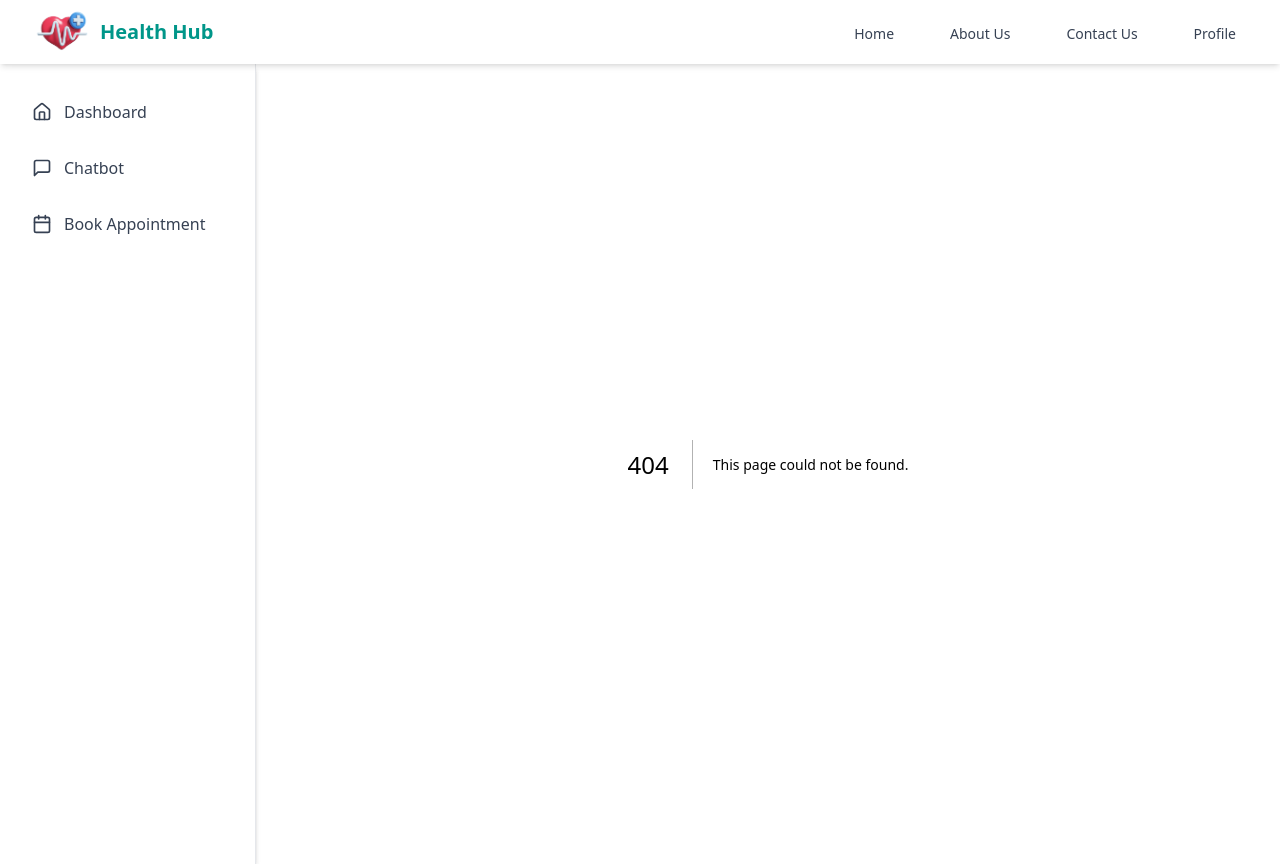
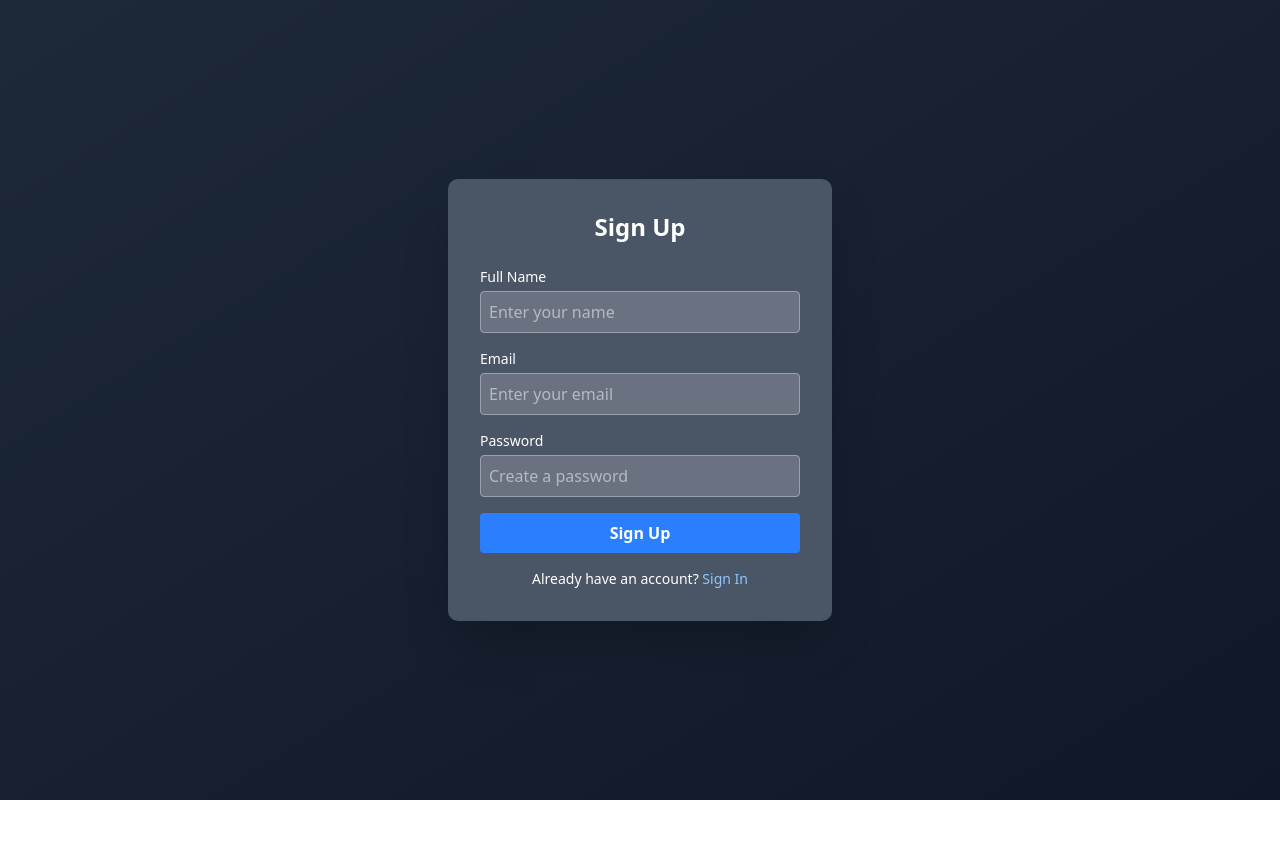
Before and after one commit to Nitish151/Brogrammers_AB2_03, a Next.js app in the folder my-app/: page /signup in a window 1280 px wide. Before the commit this address had no page. After the commit the page ends 800 px from the top, so only its background shows below. Built offline with nearby package versions, Linux system fonts and the light colour scheme.

Commit message:
SignIn and SignUp page Done

```diff
--- /dev/null
+++ b/my-app/Components/RootLayoutClient.jsx
@@ -0,0 +1,35 @@
+"use client"; // This file can use hooks like usePathname
+
+import { usePathname } from "next/navigation";
+import Navbar from "@/Components/Navbar/Navbar";
+import Sidebar from "@/Components/Sidebar/Sidebar";
+
+export default function RootLayoutClient({ children }) {
+  const pathname = usePathname();
+  const isAuthPage = pathname === "/signin" || pathname === "/signup"; // Hide Navbar & Sidebar on auth pages
+
+  return (
+    <div>
+      {/* Show Navbar only on non-auth pages */}
+      {!isAuthPage && (
+        <div className="fixed top-0 left-0 w-full z-50">
+          <Navbar />
+        </div>
+      )}
+
+      <div className="flex">
+        {/* Show Sidebar only on non-auth pages */}
+        {!isAuthPage && (
+          <div className="fixed top-0 left-0 w-64 h-full bg-gray-100 shadow-md">
+            <Sidebar />
+          </div>
+        )}
+
+        {/* Main Content - Adjust margin for sidebar */}
+        <div className={`${!isAuthPage ? "ml-64 pt-16" : "w-full"}`}>
+          {children}
+        </div>
+      </div>
+    </div>
+  );
+}
--- a/my-app/app/layout.js
+++ b/my-app/app/layout.js
@@ -1,6 +1,5 @@
 import { Geist, Geist_Mono } from "next/font/google";
-import Navbar from "@/Components/Navbar/Navbar";
-import Sidebar from "@/Components/Sidebar/Sidebar";
+import RootLayoutClient from "@/Components/RootLayoutClient"; // Move UI logic to a new file
 import "./globals.css";
 
 const geistSans = Geist({
@@ -22,22 +21,7 @@ export default function RootLayout({ children }) {
   return (
     <html lang="en">
       <body className={`${geistSans.variable} ${geistMono.variable} antialiased`}>
-        {/* Navbar - Fixed at the top */}
-        <div className="fixed top-0 left-0 w-full z-50">
-          <Navbar />
-        </div>
-
-        <div className="flex">
-          {/* Sidebar - Fixed on the left */}
-          <div className="fixed top-16 left-0 w-64 h-full bg-gray-100 shadow-md">
-            <Sidebar />
-          </div>
-
-          {/* Main Content - Adjust margin for sidebar */}
-          <div className="flex-1 ml-64 pt-16">
-            {children}
-          </div>
-        </div>
+        <RootLayoutClient>{children}</RootLayoutClient>
       </body>
     </html>
   );
--- /dev/null
+++ b/my-app/app/signin/page.jsx
@@ -0,0 +1,77 @@
+"use client";
+
+import React, { useState } from "react";
+
+function SignIn() {
+  const [email, setEmail] = useState("");
+  const [password, setPassword] = useState("");
+
+  const handleSubmit = (e) => {
+    e.preventDefault();
+    console.log({ email, password });
+  };
+
+  return (
+    <div className="min-h-screen flex items-center justify-center bg-gradient-to-br from-gray-800 to-gray-900 text-white">
+      <div className="bg-gray-600 p-8 rounded-lg shadow-2xl w-96">
+        <h2 className="text-2xl font-bold text-center mb-6">Sign In</h2>
+        <form onSubmit={handleSubmit} className="space-y-4">
+          {/* Email Input */}
+          <div>
+            <label className="block text-sm font-medium">Email</label>
+            <input
+              type="email"
+              placeholder="Enter your email"
+              className="w-full p-2 mt-1 bg-gray-500 border border-gray-400 rounded focus:outline-none focus:ring-2 focus:ring-blue-500 transition-all duration-200 hover:bg-gray-400"
+              value={email}
+              onChange={(e) => setEmail(e.target.value)}
+              required
+            />
+          </div>
+
+          {/* Password Input */}
+          <div>
+            <label className="block text-sm font-medium">Password</label>
+            <input
+              type="password"
+              placeholder="Enter your password"
+              className="w-full p-2 mt-1 bg-gray-500 border border-gray-400 rounded focus:outline-none focus:ring-2 focus:ring-blue-500 transition-all duration-200 hover:bg-gray-400"
+              value={password}
+              onChange={(e) => setPassword(e.target.value)}
+              required
+            />
+          </div>
+
+          {/* Remember Me & Forgot Password */}
+          <div className="flex justify-between items-center text-sm">
+            <label className="flex items-center">
+              <input type="checkbox" className="mr-2" />
+              Remember me
+            </label>
+            <a href="#" className="text-blue-300 hover:underline">
+              Forgot password?
+            </a>
+          </div>
+
+          {/* Submit Button */}
+          <button
+            type="submit"
+            className="w-full bg-blue-500 hover:bg-blue-600 p-2 rounded font-semibold transition-all duration-200"
+          >
+            Sign In
+          </button>
+        </form>
+
+        {/* Sign Up Link */}
+        <p className="mt-4 text-center text-sm">
+          Don't have an account?{" "}
+          <a href="signup" className="text-blue-300 hover:underline">
+            Sign Up
+          </a>
+        </p>
+      </div>
+    </div>
+  );
+}
+
+export default SignIn;
--- /dev/null
+++ b/my-app/app/signup/page.jsx
@@ -0,0 +1,80 @@
+"use client";
+
+import React, { useState } from "react";
+
+function SignUp() {
+  const [name, setName] = useState("");
+  const [email, setEmail] = useState("");
+  const [password, setPassword] = useState("");
+
+  const handleSubmit = (e) => {
+    e.preventDefault();
+    console.log({ name, email, password });
+  };
+
+  return (
+    <div className="min-h-screen flex items-center justify-center bg-gradient-to-br from-gray-800 to-gray-900 text-white">
+      <div className="bg-gray-600 p-8 rounded-lg shadow-2xl w-96">
+        <h2 className="text-2xl font-bold text-center mb-6">Sign Up</h2>
+        <form onSubmit={handleSubmit} className="space-y-4">
+          {/* Name Input */}
+          <div>
+            <label className="block text-sm font-medium">Full Name</label>
+            <input
+              type="text"
+              placeholder="Enter your name"
+              className="w-full p-2 mt-1 bg-gray-500 border border-gray-400 rounded focus:outline-none focus:ring-2 focus:ring-blue-500 transition-all duration-200 hover:bg-gray-400"
+              value={name}
+              onChange={(e) => setName(e.target.value)}
+              required
+            />
+          </div>
+
+          {/* Email Input */}
+          <div>
+            <label className="block text-sm font-medium">Email</label>
+            <input
+              type="email"
+              placeholder="Enter your email"
+              className="w-full p-2 mt-1 bg-gray-500 border border-gray-400 rounded focus:outline-none focus:ring-2 focus:ring-blue-500 transition-all duration-200 hover:bg-gray-400"
+              value={email}
+              onChange={(e) => setEmail(e.target.value)}
+              required
+            />
+          </div>
+
+          {/* Password Input */}
+          <div>
+            <label className="block text-sm font-medium">Password</label>
+            <input
+              type="password"
+              placeholder="Create a password"
+              className="w-full p-2 mt-1 bg-gray-500 border border-gray-400 rounded focus:outline-none focus:ring-2 focus:ring-blue-500 transition-all duration-200 hover:bg-gray-400"
+              value={password}
+              onChange={(e) => setPassword(e.target.value)}
+              required
+            />
+          </div>
+
+          {/* Submit Button */}
+          <button
+            type="submit"
+            className="w-full bg-blue-500 hover:bg-blue-600 p-2 rounded font-semibold transition-all duration-200"
+          >
+            Sign Up
+          </button>
+        </form>
+
+        {/* Already have an account? */}
+        <p className="mt-4 text-center text-sm">
+          Already have an account?{" "}
+          <a href="/signin" className="text-blue-300 hover:underline">
+            Sign In
+          </a>
+        </p>
+      </div>
+    </div>
+  );
+}
+
+export default SignUp;
```
